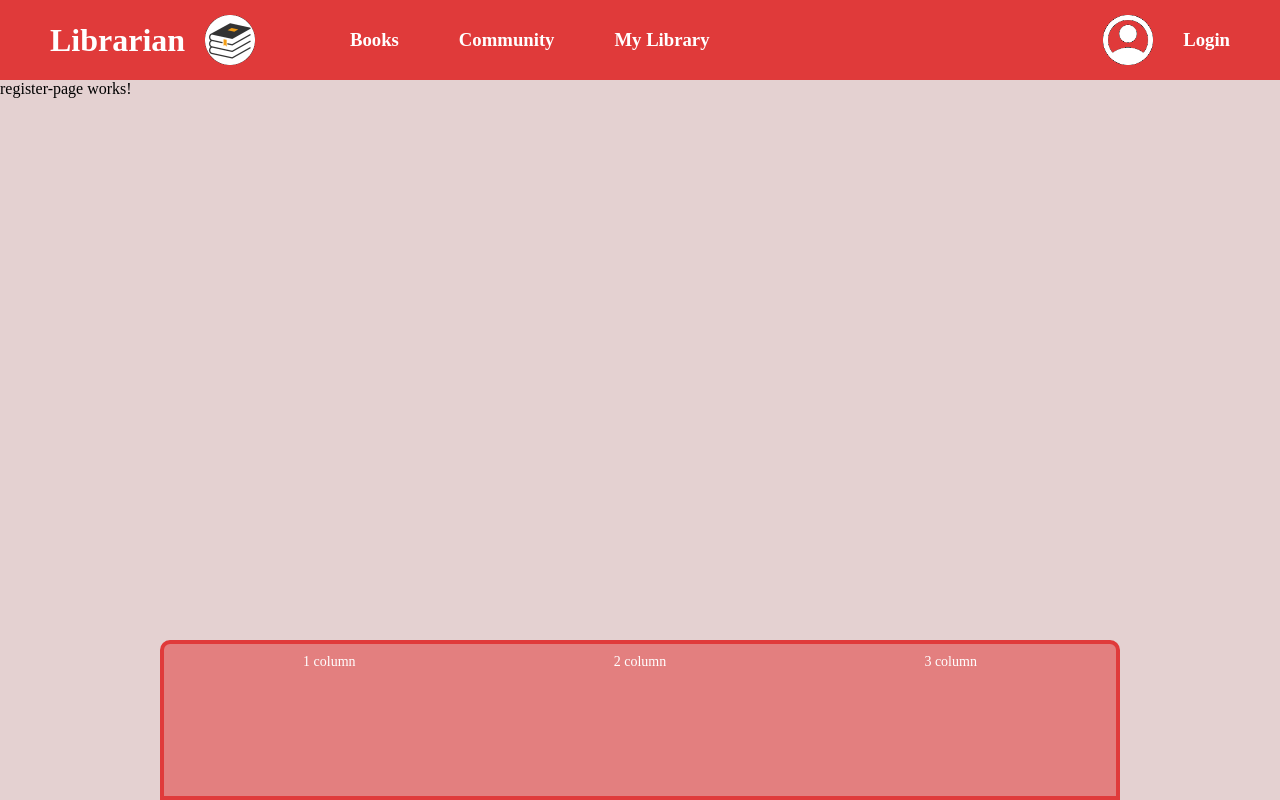
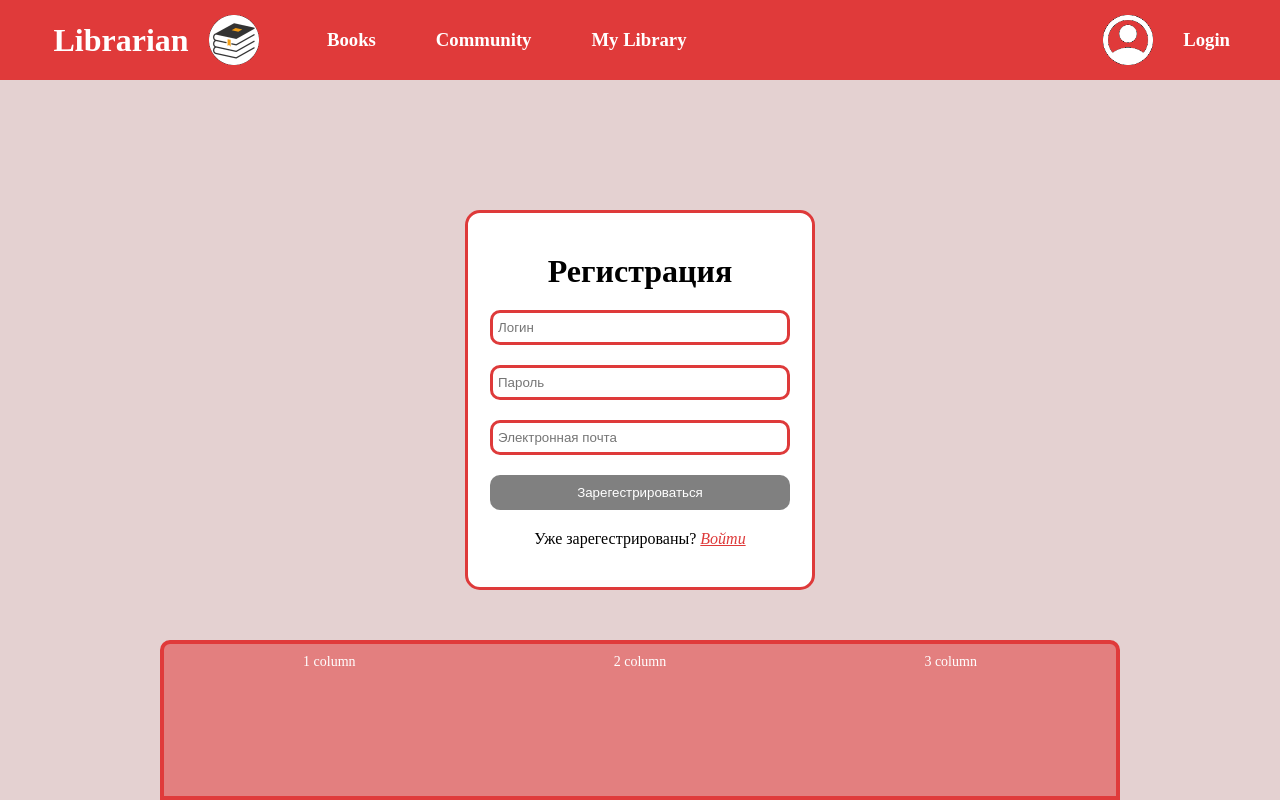
Before and after one commit to SilicaSkydome/Librarian.FrontEnd, an Angular app: page /register in a window 1280 px wide. Built offline with nearby package versions, Linux system fonts and the light colour scheme.

Commit message:
added register page

```diff
--- a/src/app/components/header/header.component.css
+++ b/src/app/components/header/header.component.css
@@ -1,4 +1,4 @@
-.header{
+.header {
   position: relative;
   display: flex;
   flex-direction: row;
@@ -6,39 +6,46 @@
   align-items: center;
   width: 100%;
   height: 80px;
-    background: #E03A3A;
+  background: #e03a3a;
   color: #fff;
 }
-.logo{
+.logo {
+  flex: 0.3;
+  display: flex;
+  flex-direction: row;
+  padding: 10px 30px 10px 50px;
+  gap: 20px;
+  align-items: center;
+  justify-content: center;
+  cursor: pointer;
+}
+.logo:hover {
+  color: #d1d1d1;
+}
+.nav {
   flex: 1;
   display: flex;
   flex-direction: row;
-    padding: 10px 10px 10px 50px;
-    gap: 20px;
-    align-items: center;
-}
-.logo h1, img{
-  cursor: pointer;
-}
-.nav{
-    flex: 2;
-    display: flex;
-    flex-direction: row;
   padding: 10px;
+  padding-left: 30px;
   gap: 50px;
 }
-.nav h3{
+.nav h3 {
   padding: 15px 5px;
 }
-.nav h3:hover{
+.nav h3:hover {
   color: #d1d1d1;
   cursor: pointer;
 }
-.auth{
-    flex: 1;
+.auth {
+  flex: 0.2;
   display: flex;
   flex-direction: row-reverse;
   padding: 10px 50px;
   gap: 30px;
   align-items: center;
+  cursor: pointer;
 }
+.auth:hover {
+  color: #d1d1d1;
+}
--- a/src/app/components/header/header.component.html
+++ b/src/app/components/header/header.component.html
@@ -1,6 +1,6 @@
 <div class="header">
-  <div class="logo">
-    <h1 routerLink="/">Librarian</h1>
+  <div class="logo" routerLink="/">
+    <h1>Librarian</h1>
     <img
       src="../../../assets/img/Logo.png"
       alt=""
--- a/src/app/components/login-page/login-page.component.html
+++ b/src/app/components/login-page/login-page.component.html
@@ -1,31 +1,31 @@
 <form [formGroup]="form" (ngSubmit)="onSubmit()">
-  <h1>Login</h1>
+  <h1>Вход</h1>
   <input
     type="text"
     name="login"
     id="login"
-    placeholder="Login"
+    placeholder="Логин"
     formControlName="login"
   />
   <span
     class="err-text"
     *ngIf="form.get('login')!.invalid && form.get('login')!.touched"
-    >Required</span
+    >Введите логин</span
   >
   <input
     type="password"
     name="password"
     id="password"
-    placeholder="Password"
+    placeholder="Пароль"
     formControlName="password"
   />
   <span
     class="err-text"
     *ngIf="form.get('password')!.invalid && form.get('password')!.touched"
-    >Required</span
+    >Пароль не должен быть короче 4-х символов</span
   >
   <button type="submit" [disabled]="form.invalid || form.disabled">
-    Login
+    Войти
   </button>
-  <p>Don't have an account? <i routerLink="/register">Register</i></p>
+  <p>Отсутствует аккаунт? <i routerLink="/register">Регистрация</i></p>
 </form>
--- a/src/app/components/register-page/register-page.component.css
+++ b/src/app/components/register-page/register-page.component.css
@@ -0,0 +1,64 @@
+form {
+  height: 380px;
+  width: 350px;
+  position: absolute;
+  top: 50%;
+  left: 50%;
+
+  transform: translate(-50%, -50%);
+
+  display: flex;
+  flex-direction: column;
+  align-items: center;
+  justify-content: center;
+  text-align: center;
+
+  gap: 20px;
+
+  background-color: #fff;
+
+  border: 3px solid #de3a3a;
+  border-radius: 15px;
+}
+input {
+  width: 300px;
+  height: 35px;
+
+  border: 3px solid #de3a3a;
+  border-radius: 10px;
+
+  outline: none;
+
+  padding-left: 5px;
+}
+button {
+  width: 300px;
+  height: 35px;
+  background-color: #de3a3a;
+  border: none;
+  border-radius: 10px;
+  color: #fff;
+}
+button:hover {
+  background: #b13c3c;
+}
+button:active {
+  background: #661818;
+}
+button:disabled {
+  background: gray;
+}
+i {
+  text-decoration: underline;
+  color: #de3a3a;
+  cursor: pointer;
+}
+i:hover {
+  color: #661818;
+}
+.err-text {
+  font-size: 14px;
+  color: red;
+  margin-top: -15px;
+  align-items: start;
+}
--- a/src/app/components/register-page/register-page.component.html
+++ b/src/app/components/register-page/register-page.component.html
@@ -1 +1,43 @@
-<p>register-page works!</p>
+<form [formGroup]="form" (ngSubmit)="onSubmit()">
+  <h1>Регистрация</h1>
+  <input
+    type="text"
+    name="login"
+    id="login"
+    placeholder="Логин"
+    formControlName="login"
+  />
+  <span
+    class="err-text"
+    *ngIf="form.get('login')!.invalid && form.get('login')!.touched"
+    >Укажите логин</span
+  >
+  <input
+    type="password"
+    name="password"
+    id="password"
+    placeholder="Пароль"
+    formControlName="password"
+  />
+  <span
+    class="err-text"
+    *ngIf="form.get('password')!.invalid && form.get('password')!.touched"
+    >Пароль не должен быть короче 4-х символов</span
+  >
+  <input
+    type="email"
+    name="email"
+    id="email"
+    placeholder="Электронная почта"
+    formControlName="email"
+  />
+  <span
+    class="err-text"
+    *ngIf="form.get('email')!.invalid && form.get('email')!.touched"
+    >Укажите адрес электронной почты</span
+  >
+  <button type="submit" [disabled]="form.invalid || form.disabled">
+    Зарегестрироваться
+  </button>
+  <p>Уже зарегестрированы? <i routerLink="/login">Войти</i></p>
+</form>
--- a/src/app/components/register-page/register-page.component.ts
+++ b/src/app/components/register-page/register-page.component.ts
@@ -1,10 +1,62 @@
-import { Component } from '@angular/core';
+import { Component, OnInit } from '@angular/core';
+import { FormControl, FormGroup, Validators } from '@angular/forms';
+import { ActivatedRoute, Router } from '@angular/router';
+import { AuthService } from 'src/app/services/auth.service';
 
 @Component({
   selector: 'app-register-page',
   templateUrl: './register-page.component.html',
   styleUrls: ['./register-page.component.css']
 })
-export class RegisterPageComponent {
+export class RegisterPageComponent implements OnInit {
+
+  form!: FormGroup
+
+  constructor(private auth: AuthService, private router: Router, private route: ActivatedRoute) {
+  }
+
+  ngOnInit(){
+    this.form = new FormGroup({
+      login: new FormControl(null, [Validators.required]),
+      password: new FormControl(null, [Validators.required, Validators.minLength(4)]),
+      email: new FormControl(null, [Validators.required, Validators.email])
+    });
+
+    this.route.queryParams.subscribe((params) => {
+      if(params['registered']){
+
+      } else if(params['accessDenied']){
+
+      }
+    });
+  }
+
+  onSubmit(){
+    this.form.disable();
+
+    const registerData = {
+      login: this.form.value.login,
+      password: this.form.value.password,
+      email: this.form.value.email
+    }
+
+    this.auth.register(registerData).subscribe(
+      {
+        next: () => {
+          this.router.navigate(['/login']),
+          {
+            queryParams: {
+              registered: true
+            }
+          }
+        },
+        error: (error) => {
+          console.warn(error);
+          this.form.enable();
+        }
+      }
+    )
+
+  }
 
 }
--- a/src/app/services/auth.service.ts
+++ b/src/app/services/auth.service.ts
@@ -1,6 +1,6 @@
 import { Observable, tap } from 'rxjs';
 import { Injectable } from "@angular/core";
-import { ILogin } from "../shared/interfaces/userInterfaces";
+import { ILogin, ISignIn } from "../shared/interfaces/userInterfaces";
 import { HttpClient } from "@angular/common/http";
 
 @Injectable({
@@ -13,7 +13,9 @@ export class AuthService{
   constructor(private http: HttpClient) {
   }
 
-  register(){}
+  register(registerData: ISignIn){
+    return this.http.post('https://localhost:7243/api/User', registerData);
+  }
 
   login(loginData: ILogin): Observable<{token: string}> {
     return this.http.post<{token: string}>('https://localhost:7243/api/Login', loginData)
--- a/src/app/shared/interfaces/userInterfaces.ts
+++ b/src/app/shared/interfaces/userInterfaces.ts
@@ -2,3 +2,8 @@ export interface ILogin{
   login: string,
   password: string
 }
+export interface ISignIn{
+  login: string,
+  password: string,
+  email: string
+}
```
Also changed, not shown: src/app/services/user.service.ts (added). Lines whose indentation alone changed are shown as unchanged.
